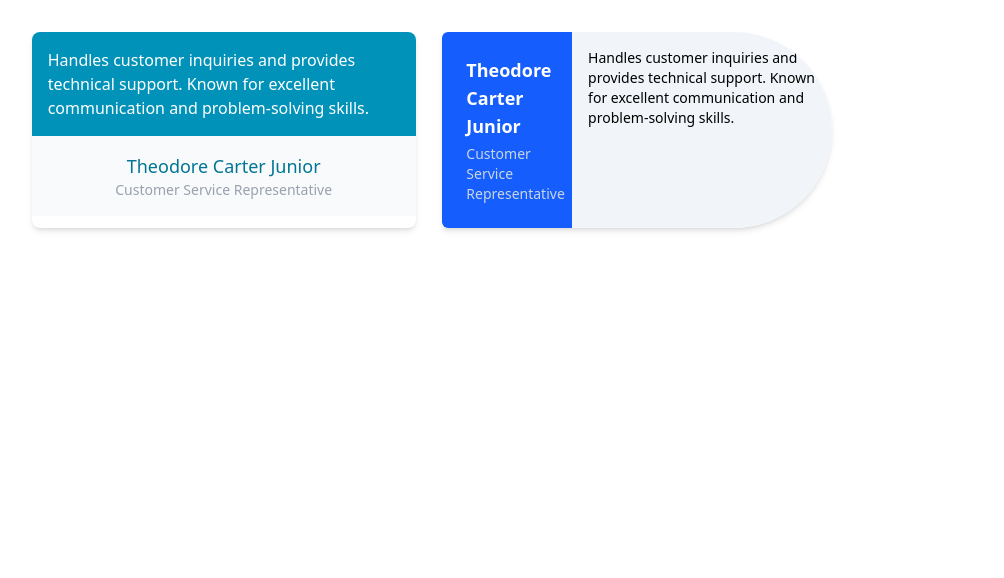
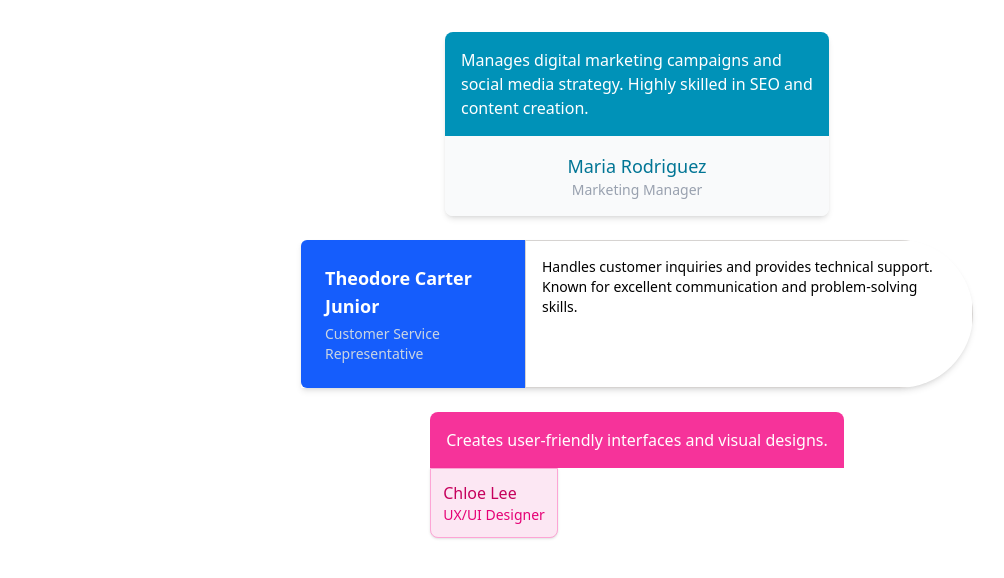
Before and after one commit to Nails8919/Employee-Title-Card, a React (Vite) app: page / in a window 1280 px wide. Shown: the top 578 px of the page, without its empty margins (3-1007 px from the left). Built offline with nearby package versions, Linux system fonts and the light colour scheme.

Commit message:
three commit

```diff
--- a/src/App.tsx
+++ b/src/App.tsx
@@ -1,12 +1,19 @@
 import EmployeeCard1 from "./components/EmployeeCard1";
 import EmployeeCard2 from "./components/EmployeeCard2";
+import EmployeeCard3 from "./components/EmployeeCard3";
 
 export default function App() {
   return (
-    <div className="grid grid-cols-3 gap-6 p-8">
+    <div className="flex flex-col gap-6 p-8">
       <EmployeeCard1 />
       <EmployeeCard2 />
-
+      <EmployeeCard3 />
     </div>
   );
+
+<div>
+  <footer className="text-center text-gray-400 text-sm mt-12">
+  {new Date().getFullYear()} Lisa Mapp 0181917 Assessment
+  </footer>
+</div>
 }
--- a/src/components/EmployeeCard1.tsx
+++ b/src/components/EmployeeCard1.tsx
@@ -1,12 +1,12 @@
 export default function EmployeeCard1() {
-  const name = "Theodore Carter Junior";
-  const title = "Customer Service Representative";
-  const description = "Handles customer inquiries and provides technical support. Known for excellent communication and problem-solving skills.";
+  const name = "Maria Rodriguez";
+  const title = "Marketing Manager";
+  const bio = "Manages digital marketing campaigns and social media strategy. Highly skilled in SEO and content creation.";
 
   return (
     <div className="max-w-sm mx-auto rounded-lg overflow-hidden shadow-md">
       <div className="bg-cyan-600 text-white p-4">
-        <p>{description}</p>
+        <p>{bio}</p>
       </div>
       <div className="bg-gray-50 p-4 text-center">
         <h2 className="text-cyan-700 font-medium text-lg">{name}</h2>
--- a/src/components/EmployeeCard2.tsx
+++ b/src/components/EmployeeCard2.tsx
@@ -1,12 +1,16 @@
 export default function EmployeeCard2() {
+  const name = "Theodore Carter Junior";
+  const title = "Customer Service Representative";
+  const bio = "Handles customer inquiries and provides technical support. Known for excellent communication and problem-solving skills.";
+
   return (
     <div className="flex max-w-2xl mx-auto rounded-r-full shadow-md overflow-hidden">
       <div className="bg-blue-600 rounded-s-md text-white p-6 w-1/3">
-        <h2 className="text-lg font-semibold">Theodore Carter Junior</h2>
-        <p className="text-sm text-slate-300 mt-1">Customer Service Representative</p>
+        <h2 className="text-lg font-semibold">{name}</h2>
+        <p className="text-sm text-slate-300 mt-1">{title}</p>
       </div>
-      <div className="bg-slate-100 p-4 w-2/3 text-sm text-black">
-        <p>Handles customer inquiries and provides technical support. Known for excellent communication and problem-solving skills.</p>
+      <div className="border border-stone-300 p-4 w-2/3 text-sm text-black">
+        <p>{bio}</p>
       </div>
     </div>
   );
--- /dev/null
+++ b/src/components/EmployeeCard3.tsx
@@ -0,0 +1,17 @@
+export default function EmployeeCard3(){
+  const name = "Chloe Lee";
+  const title = "UX/UI Designer";
+  const bio = "Creates user-friendly interfaces and visual designs.";
+
+  return (
+    <div className="flex flex-col items-start max-w-lg mx-auto">
+      <div className="bg-pink-500 text-white p-4 w-full rounded-t-lg text-center">
+        {bio}
+      </div>
+      <div className="bg-pink-100 p-3 rounded-b-lg border border-pink-300 -mt-0 ml-0 shadow-sm">
+        <h2 className="text-pink-700 font-medium">{name}</h2>
+        <p className="text-sm text-pink-600">{title}</p>
+      </div>
+    </div>
+);
+}
```
